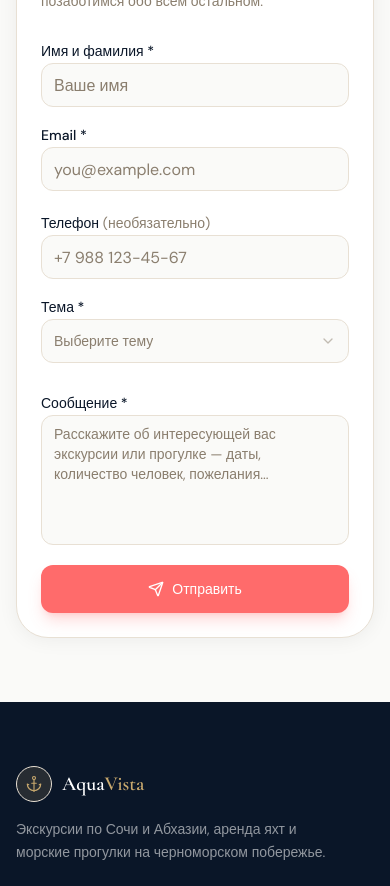
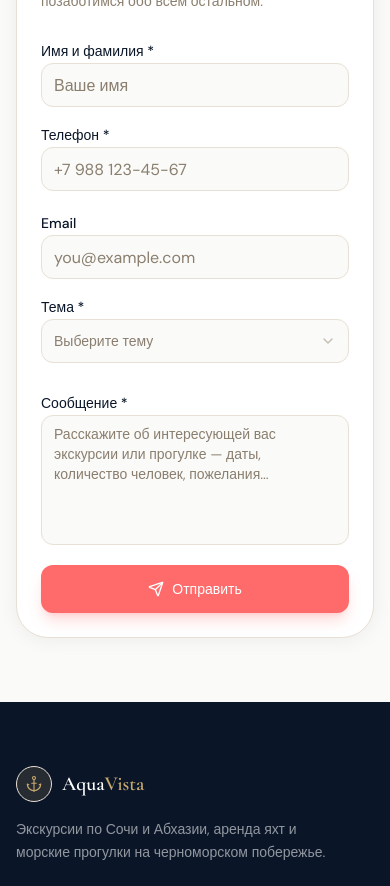
Before and after one commit to ADzyaduk/tour, a Next.js app: page /contacts in a window 390 px wide. Shown: the part 1220-2106 px from the top of the page. Built offline with nearby package versions, Linux system fonts and the light colour scheme.

Commit message:
fix: revert hero button text; make phone required in contact form

```diff
--- a/components/contacts/ContactForm.tsx
+++ b/components/contacts/ContactForm.tsx
@@ -27,8 +27,8 @@ import {
 
 const contactSchema = z.object({
   name: z.string().min(2, "Введите не менее 2 символов"),
-  email: z.string().email("Введите корректный email"),
-  phone: z.string().optional(),
+  email: z.string().email("Введите корректный email").optional().or(z.literal("")),
+  phone: z.string().min(1, "Введите номер телефона"),
   subject: z.string().min(1, "Выберите тему"),
   message: z
     .string()
@@ -126,7 +126,7 @@ export function ContactForm() {
                 onSubmit={form.handleSubmit(onSubmit)}
                 className="space-y-5"
               >
-                {/* Name + Email */}
+                {/* Name + Phone */}
                 <div className="grid grid-cols-1 sm:grid-cols-2 gap-4">
                   <FormField
                     control={form.control}
@@ -149,16 +149,16 @@ export function ContactForm() {
                   />
                   <FormField
                     control={form.control}
-                    name="email"
+                    name="phone"
                     render={({ field }) => (
                       <FormItem>
                         <FormLabel className="text-navy text-sm font-medium">
-                          Email *
+                          Телефон *
                         </FormLabel>
                         <FormControl>
                           <Input
-                            type="email"
-                            placeholder="you@example.com"
+                            type="tel"
+                            placeholder="+7 988 123-45-67"
                             className="bg-sand border-border focus:border-teal h-11"
                             {...field}
                           />
@@ -169,23 +169,20 @@ export function ContactForm() {
                   />
                 </div>
 
-                {/* Phone + Subject */}
+                {/* Email + Subject */}
                 <div className="grid grid-cols-1 sm:grid-cols-2 gap-4">
                   <FormField
                     control={form.control}
-                    name="phone"
+                    name="email"
                     render={({ field }) => (
                       <FormItem>
                         <FormLabel className="text-navy text-sm font-medium">
-                          Телефон{" "}
-                          <span className="text-muted-foreground font-normal">
-                            (необязательно)
-                          </span>
+                          Email
                         </FormLabel>
                         <FormControl>
                           <Input
-                            type="tel"
-                            placeholder="+7 988 123-45-67"
+                            type="email"
+                            placeholder="you@example.com"
                             className="bg-sand border-border focus:border-teal h-11"
                             {...field}
                           />
--- a/components/home/Hero.tsx
+++ b/components/home/Hero.tsx
@@ -124,7 +124,7 @@ export function Hero() {
           >
             <Link href="/yachts">
               <Anchor className="w-4 h-4" />
-              Арендовать яхту
+              Яхты и прогулки
             </Link>
           </Button>
         </motion.div>
```
